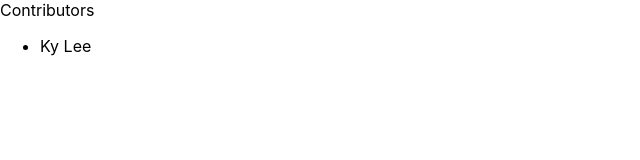
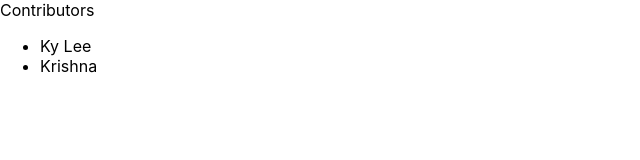
Before and after one commit to kyhy/xenia, a React (Create React App) app: page / in a window 1280 px wide. Shown: the top 160 px of the page, without its empty margins (0-640 px from the left). Built offline with nearby package versions, Linux system fonts and the light colour scheme.

Commit message:
added contributors list

```diff
--- a/src/Contributors.js
+++ b/src/Contributors.js
@@ -7,6 +7,7 @@ const Contributors = () => (
     </div>
     <ul>
       <li>Ky Lee</li>
+      <li>Krishna</li>
     </ul>
   </div>
 );
```
